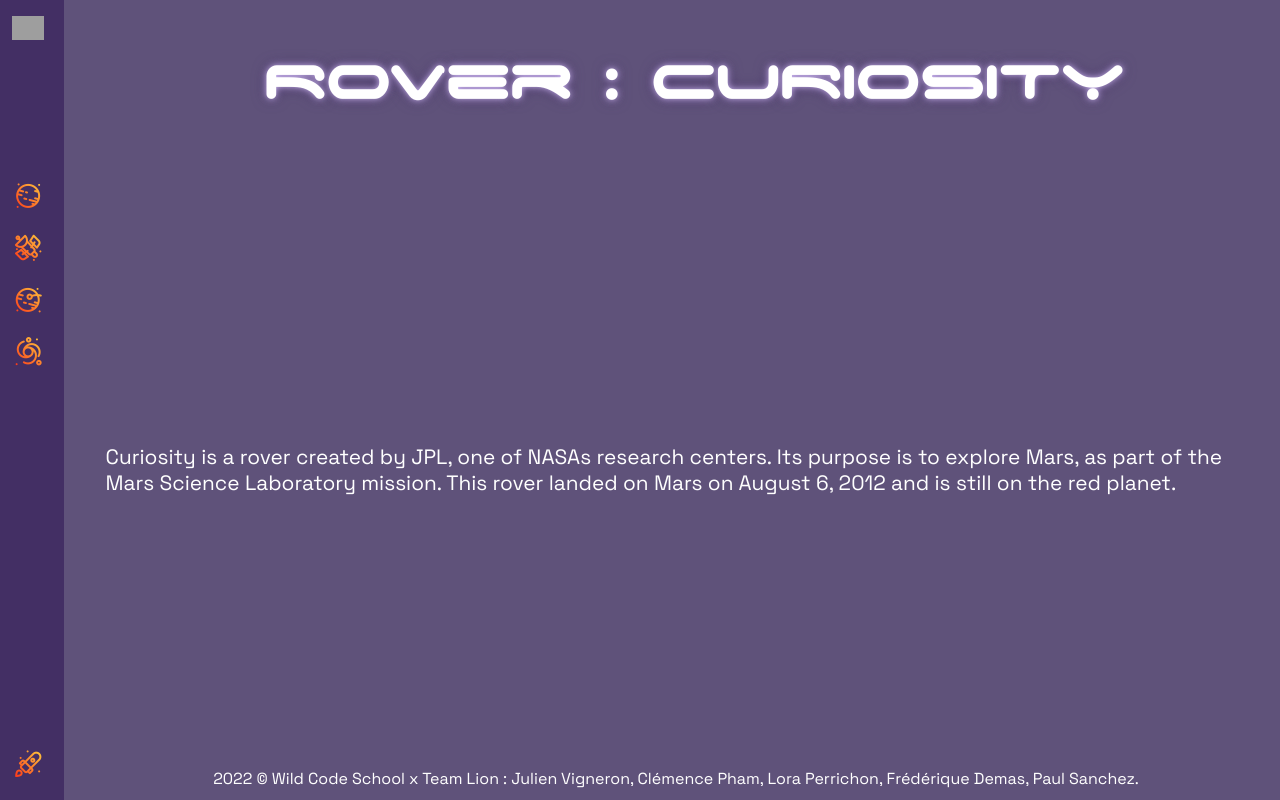
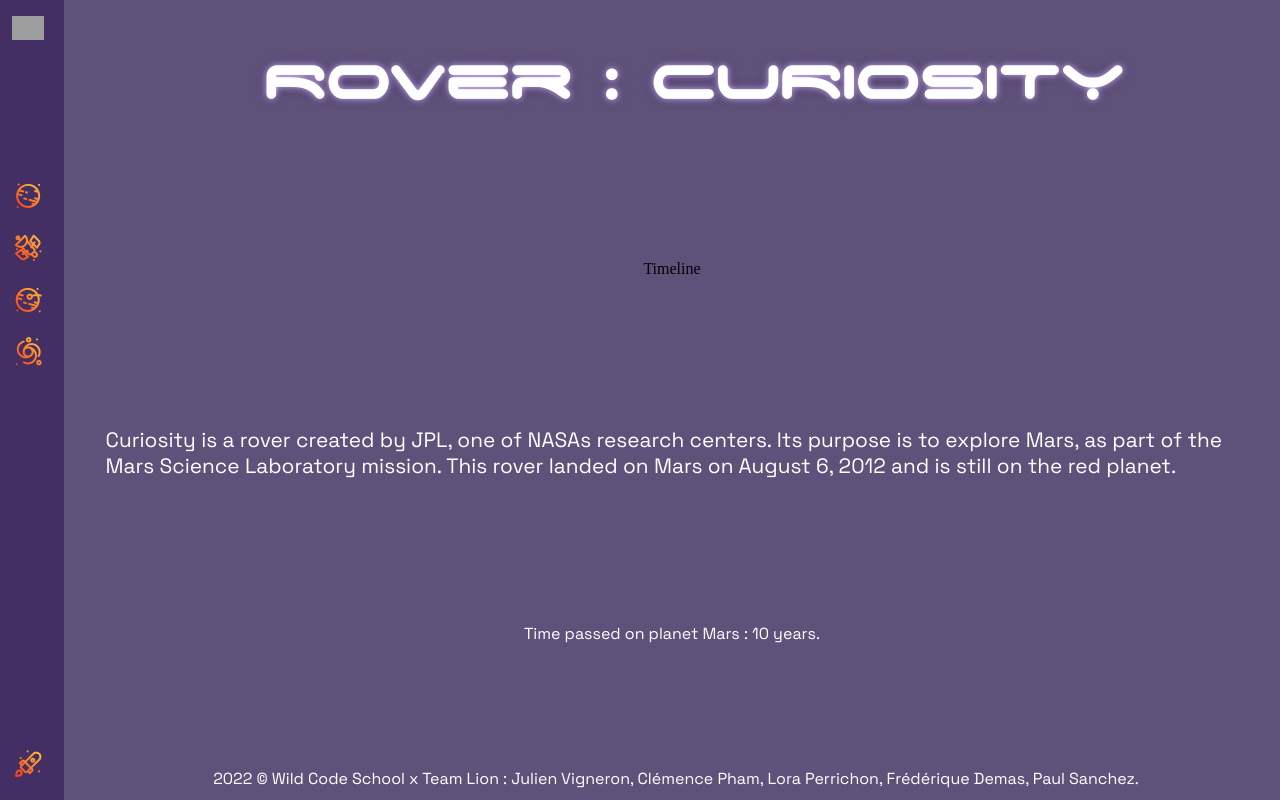
Before and after one commit to WildCodeSchool/-RMT-2203-TeamKarma-lions, a React (Vite) app in the folder frontend/: page /Curiosity in a window 1280 px wide. Built offline with nearby package versions, Linux system fonts and the light colour scheme; grey boxes are pictures that could not be loaded.

Commit message:
add functionnal count

```diff
--- a/frontend/package.json
+++ b/frontend/package.json
@@ -11,6 +11,7 @@
   },
   "dependencies": {
     "axios": "^0.26.1",
+    "moment": "^2.29.3",
     "prop-types": "^15.8.1",
     "react": "^17.0.2",
     "react-calendar": "^3.7.0",
--- /dev/null
+++ b/frontend/src/components/Curiosity/CountCuriosity.jsx
@@ -0,0 +1,13 @@
+import React from "react";
+import moment from "moment";
+
+export default function CountCuriosity() {
+  moment.defaultFormat = "DD.MM.YYYY HH:mm";
+  const compteur = moment("06.08.2012", moment.defaultFormat).fromNow(true);
+
+  return (
+    <div className="compteur">
+      <p>Time passed on planet Mars : {compteur}.</p>
+    </div>
+  );
+}
--- /dev/null
+++ b/frontend/src/components/Curiosity/Timeline.jsx
@@ -0,0 +1,5 @@
+import React from "react";
+
+export default function Timeline() {
+  return <>Timeline</>;
+}
--- a/frontend/src/pages/Curiosity.jsx
+++ b/frontend/src/pages/Curiosity.jsx
@@ -1,17 +1,21 @@
 import React from "react";
 import "../styles/Home.scss";
 import Titre from "../components/Titre";
+import Timeline from "../components/Curiosity/Timeline";
+import CountCuriosity from "../components/Curiosity/CountCuriosity";
 
 export default function Home() {
   return (
     <>
       <Titre titre="Rover : CURIOSITY" />
+      <Timeline />
       <p className="intro-site">
         Curiosity is a rover created by JPL, one of NASAs research centers. Its
         purpose is to explore Mars, as part of the Mars Science Laboratory
         mission. This rover landed on Mars on August 6, 2012 and is still on the
         red planet.
       </p>
+      <CountCuriosity />
     </>
   );
 }
```
Also changed, not shown: 1 other file (tests, documents, lock files or other folders).
